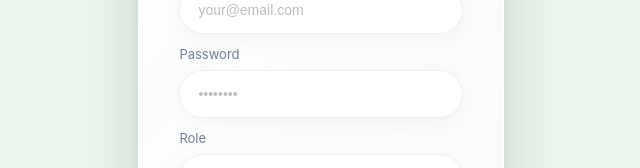
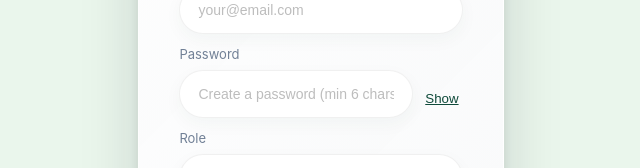
Before and after one commit to CSci-153-Web-Systems-and-Technologies/batch-2025-student-sync-web, a React (Vite) app: page /signup in a window 1280 px wide. Shown: the part 495-663 px from the top of the page, without its empty margins (319-959 px from the left). Built offline with nearby package versions, Linux system fonts and the light colour scheme; no server answers.

Commit message:
Adds password visibility toggle
Implements a "show/hide" button for password input in the signup form, improving user experience and allowing users to verify their password input.

```diff
--- a/src/App.supabase.jsx
+++ b/src/App.supabase.jsx
@@ -67,6 +67,7 @@ function SignupForm({ onSubmit, loading }) {
         password: '',
         role: 'student'
     })
+    const [showPassword, setShowPassword] = useState(false)
 
     const handleChange = (e) => {
         setFormData({ ...formData, [e.target.name]: e.target.value })
@@ -112,15 +113,21 @@ function SignupForm({ onSubmit, loading }) {
             </div>
             <div className="field">
                 <label>Password</label>
+                <div style={{ display: 'flex', gap: 8, alignItems: 'center' }}>
                     <input
-                    type="password"
+                        type={showPassword ? 'text' : 'password'}
                         name="password"
-                    placeholder="••••••••"
+                        placeholder="Create a password (min 6 chars)"
                         value={formData.password}
                         onChange={handleChange}
                         required
                         minLength={6}
+                        style={{ flex: 1 }}
                     />
+                    <button type="button" className="link" onClick={() => setShowPassword(s => !s)} style={{ whiteSpace: 'nowrap' }}>
+                        {showPassword ? 'Hide' : 'Show'}
+                    </button>
+                </div>
             </div>
             <div className="field">
                 <label>Role</label>
```
Lines whose indentation alone changed are shown as unchanged.
